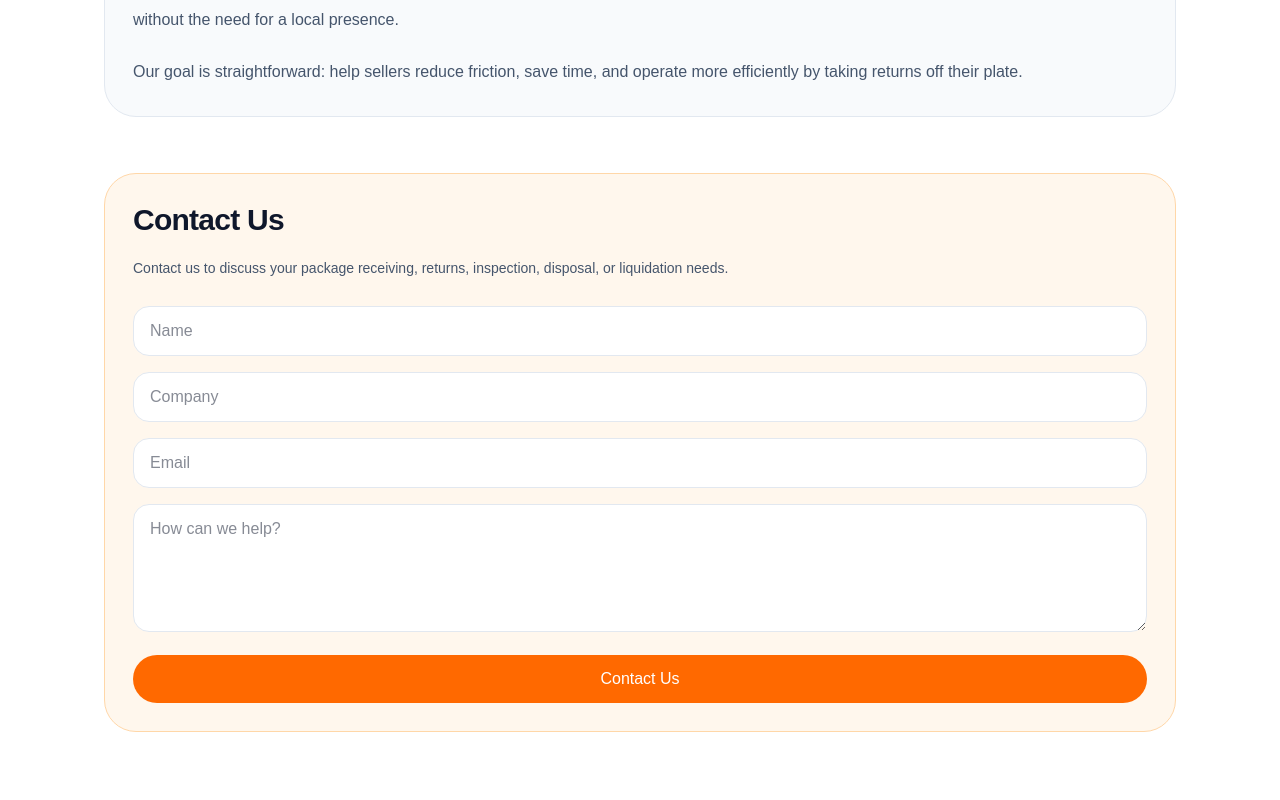
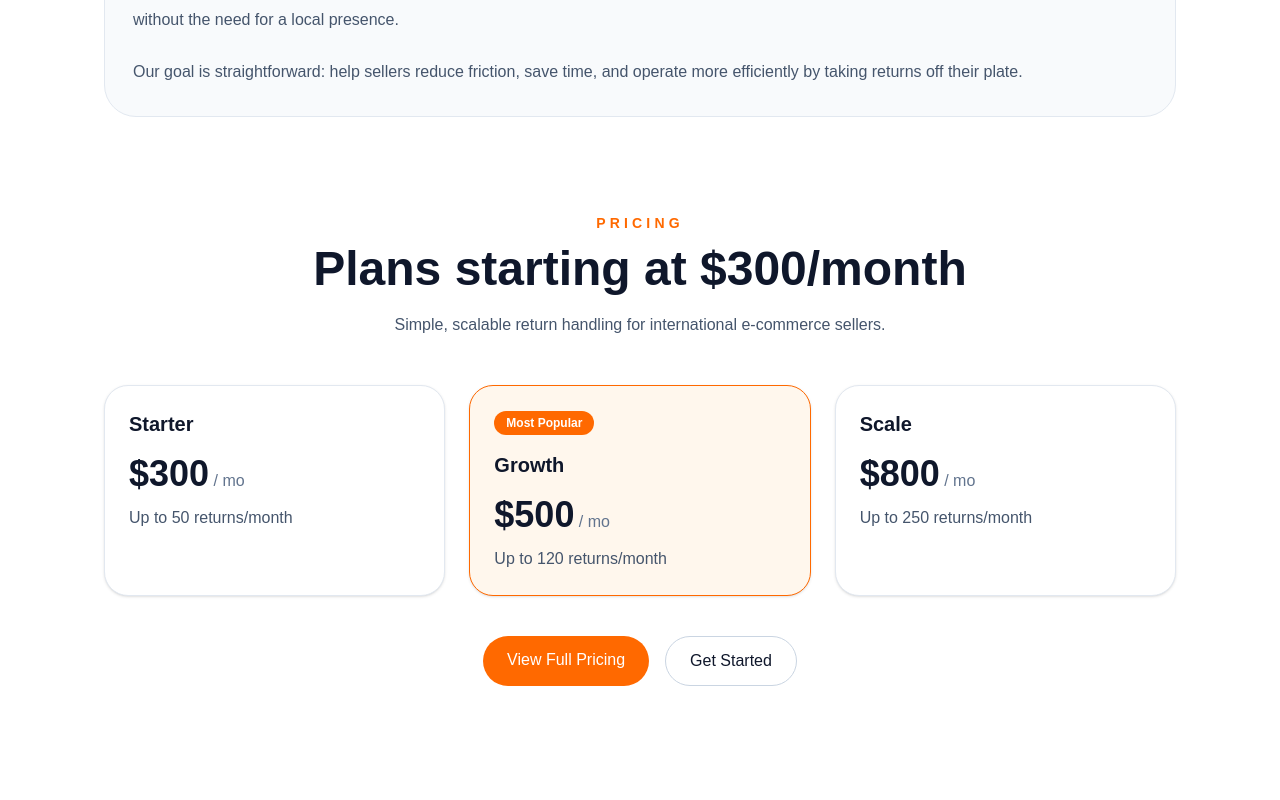
Before and after one commit to mmollat/Returnlab-site, a Next.js app: page / in a window 1280 px wide. Shown: the part 1260-2060 px from the top of the page. Built offline with nearby package versions, Linux system fonts and the light colour scheme.

Commit message:
Update page.tsx

```diff
--- a/src/app/page.tsx
+++ b/src/app/page.tsx
@@ -24,6 +24,7 @@ export default function Home() {
 
   return (
     <main className="min-h-screen bg-white text-slate-900">
+      {/* HERO */}
       <section className="border-b border-slate-200 bg-[linear-gradient(180deg,#ffffff_0%,#f8fafc_100%)]">
         <div className="mx-auto max-w-6xl px-6 py-24 md:px-10">
           <div className="max-w-4xl">
@@ -35,12 +36,16 @@ export default function Home() {
               />
             </div>
 
-            <h1 className="text-3xl font-semibold tracking-tight text-slate-900 md:text-4xl">
+            <h1 className="text-3xl font-semibold tracking-tight md:text-4xl">
               U.S.-Based Returns, Inspection, and Reverse Logistics for E-Commerce Sellers
             </h1>
+
             <p className="mt-6 max-w-3xl text-lg leading-8 text-slate-600">
-              ReturnLab Logistics provides U.S.-based package receiving, returns processing, inspection, disposal, and resale/liquidation services for domestic and international e-commerce sellers.
+              ReturnLab Logistics provides U.S.-based package receiving, returns processing,
+              inspection, disposal, and resale/liquidation services for domestic and international
+              e-commerce sellers.
             </p>
+
             <a
               href="#contact"
               className="mt-8 inline-flex rounded-full bg-orange-500 px-7 py-3 font-medium text-white transition hover:bg-orange-400"
@@ -51,8 +56,10 @@ export default function Home() {
         </div>
       </section>
 
+      {/* SERVICES */}
       <section className="mx-auto max-w-6xl px-6 py-16 md:px-10">
-        <h2 className="text-3xl font-semibold tracking-tight text-slate-900">Services</h2>
+        <h2 className="text-3xl font-semibold tracking-tight">Services</h2>
+
         <div className="mt-6 grid gap-4 md:grid-cols-2">
           {services.map((service) => (
             <div
@@ -65,28 +72,118 @@ export default function Home() {
         </div>
       </section>
 
+      {/* ABOUT */}
       <section className="mx-auto max-w-6xl px-6 py-4 md:px-10">
         <div className="rounded-[32px] border border-slate-200 bg-slate-50 p-7">
-          <h2 className="text-3xl font-semibold tracking-tight text-slate-900">About Us</h2>
+          <h2 className="text-3xl font-semibold tracking-tight">About Us</h2>
+
           <div className="mt-4 max-w-4xl space-y-5 text-base leading-8 text-slate-600">
             <p>
-              ReturnLab Logistics is a U.S.-based returns processing and reverse logistics service built to support e-commerce sellers, especially those operating internationally.
+              ReturnLab Logistics is a U.S.-based returns processing and reverse logistics service
+              built to support e-commerce sellers, especially those operating internationally.
             </p>
+
             <p>
-              We specialize in handling the part of the business most sellers do not want to deal with: product returns. From package receiving and inspection to disposal and liquidation, we provide a simple, reliable solution for managing U.S.-based returns without the need for a local presence.
+              We specialize in handling the part of the business most sellers do not want to deal
+              with: product returns. From package receiving and inspection to disposal and
+              liquidation, we provide a simple, reliable solution for managing U.S.-based returns
+              without the need for a local presence.
             </p>
+
             <p>
-              Our goal is straightforward: help sellers reduce friction, save time, and operate more efficiently by taking returns off their plate.
+              Our goal is straightforward: help sellers reduce friction, save time, and operate more
+              efficiently by taking returns off their plate.
             </p>
           </div>
         </div>
       </section>
 
+      {/* PRICING TEASER */}
+      <section className="mx-auto max-w-6xl px-6 py-20 md:px-10">
+        <div className="text-center">
+          <p className="mb-3 text-sm font-semibold uppercase tracking-[0.3em] text-orange-500">
+            Pricing
+          </p>
+
+          <h2 className="text-3xl font-semibold md:text-5xl">
+            Plans starting at $300/month
+          </h2>
+
+          <p className="mx-auto mt-5 max-w-2xl text-slate-600">
+            Simple, scalable return handling for international e-commerce sellers.
+          </p>
+        </div>
+
+        <div className="mt-12 grid gap-6 md:grid-cols-3">
+          {[
+            {
+              name: "Starter",
+              price: "$300",
+              detail: "Up to 50 returns/month",
+            },
+            {
+              name: "Growth",
+              price: "$500",
+              detail: "Up to 120 returns/month",
+              featured: true,
+            },
+            {
+              name: "Scale",
+              price: "$800",
+              detail: "Up to 250 returns/month",
+            },
+          ].map((plan) => (
+            <div
+              key={plan.name}
+              className={`rounded-3xl border p-6 shadow-sm ${
+                plan.featured
+                  ? "border-orange-500 bg-orange-50"
+                  : "border-slate-200 bg-white"
+              }`}
+            >
+              {plan.featured && (
+                <div className="mb-4 inline-block rounded-full bg-orange-500 px-3 py-1 text-xs font-semibold text-white">
+                  Most Popular
+                </div>
+              )}
+
+              <h3 className="text-xl font-semibold">{plan.name}</h3>
+
+              <div className="mt-4 text-4xl font-bold">
+                {plan.price}
+                <span className="text-base font-normal text-slate-500"> / mo</span>
+              </div>
+
+              <p className="mt-3 text-slate-600">{plan.detail}</p>
+            </div>
+          ))}
+        </div>
+
+        <div className="mt-10 flex justify-center gap-4">
+          <a
+            href="/pricing"
+            className="rounded-full bg-orange-500 px-6 py-3 font-medium text-white transition hover:bg-orange-400"
+          >
+            View Full Pricing
+          </a>
+
+          <a
+            href="#contact"
+            className="rounded-full border border-slate-300 px-6 py-3 font-medium text-slate-900 transition hover:bg-slate-100"
+          >
+            Get Started
+          </a>
+        </div>
+      </section>
+
+      {/* CONTACT */}
       <section id="contact" className="mx-auto max-w-6xl px-6 pb-20 pt-10 md:px-10">
         <div className="rounded-[32px] border border-orange-200 bg-orange-50 p-7">
-          <h2 className="text-3xl font-semibold tracking-tight text-slate-900">Contact Us</h2>
+          <h2 className="text-3xl font-semibold tracking-tight">Contact Us</h2>
+
           <p className="mt-4 max-w-2xl text-sm leading-7 text-slate-600">
-            Contact us to discuss your package receiving, returns, inspection, disposal, or liquidation needs.
+            Contact us to discuss your package receiving, returns, inspection,
+            disposal, or liquidation needs.
           </p>
 
           <form
@@ -95,29 +192,28 @@ export default function Home() {
             method="POST"
             className="mt-6 space-y-4"
           >
-
             <input
               name="name"
               required
-              className="w-full rounded-2xl border border-slate-200 bg-white px-4 py-3 outline-none"
+              className="w-full rounded-2xl border border-slate-200 px-4 py-3"
               placeholder="Name"
             />
             <input
               name="company"
-              className="w-full rounded-2xl border border-slate-200 bg-white px-4 py-3 outline-none"
+              className="w-full rounded-2xl border border-slate-200 px-4 py-3"
               placeholder="Company"
             />
             <input
               name="email"
               type="email"
               required
-              className="w-full rounded-2xl border border-slate-200 bg-white px-4 py-3 outline-none"
+              className="w-full rounded-2xl border border-slate-200 px-4 py-3"
               placeholder="Email"
             />
             <textarea
               name="message"
               required
-              className="min-h-32 w-full rounded-2xl border border-slate-200 bg-white px-4 py-3 outline-none"
+              className="min-h-32 w-full rounded-2xl border border-slate-200 px-4 py-3"
               placeholder="How can we help?"
             />
             <button className="w-full rounded-full bg-orange-500 px-6 py-3 font-medium text-white transition hover:bg-orange-400">
```
